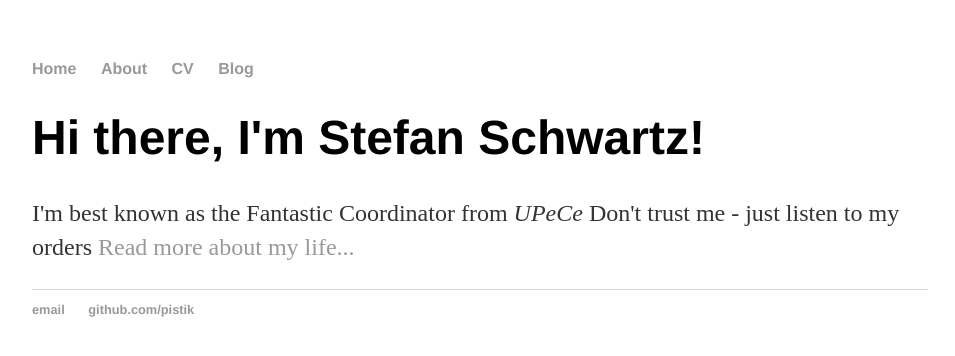
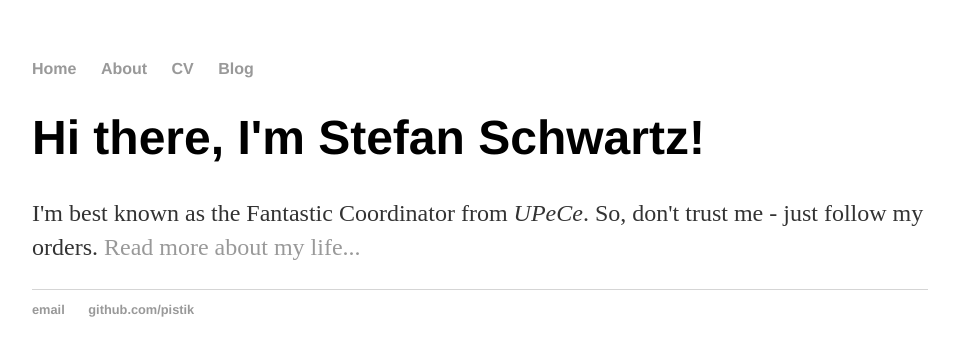
Before and after one commit to pistik/pistik.github.io, a Jekyll site: the page built from index.html, in a window 1280 px wide. Shown: the top 356 px of the page, without its empty margins (160-1115 px from the left). Built offline with Jekyll 4.4.1, drawn with Linux system fonts in a browser that asks for light colours.

Commit message:
change to layout index

```diff
--- a/index.html
+++ b/index.html
@@ -1,30 +1,8 @@
-<!DOCTYPE html>
-<html>
-	<head>
-		<title>Stefan Schwartz, Fantastic Coordinator</title>
-		<!-- link to main great stylesheet -->
-		<link rel="stylesheet" type="text/css" href="/css/main.css">
-	</head>
-	<body>
-		<nav>
-    		<ul>
-        		<li><a href="/">Home</a></li>
-	        	<li><a href="/about">About</a></li>
-        		<li><a href="/cv">CV</a></li>
-        		<li><a href="/blog">Blog</a></li>
-    		</ul>
-		</nav>
-		<div class="container">
-    		<div class="blurb">
-        		<h1>Hi there, I'm Stefan Schwartz!</h1>
-				<p>I'm best known as the Fantastic Coordinator from <em>UPeCe</em> Don't trust me - just listen to my orders <a href="/about">Read more about my life...</a></p>
-    		</div><!-- /.blurb -->
-		</div><!-- /.container -->
-		<footer>
-    		<ul>
-        		<li><a href="mailto:stefan.schwartz.jnr@gmail.com">email</a></li>
-        		<li><a href="https://github.com/pistik">github.com/pistik</a></li>
-			</ul>
-		</footer>
-	</body>
-</html>
+---
+layout: default
+title: Stefan Schwartz, Fantastic Coordinator
+---
+<div class="blurb">
+	<h1>Hi there, I'm Stefan Schwartz!</h1>
+	<p>I'm best known as the Fantastic Coordinator from <em>UPeCe</em>. So, don't trust me - just follow my orders. <a href="/about">Read more about my life...</a></p>
+</div><!-- /.blurb -->
```
